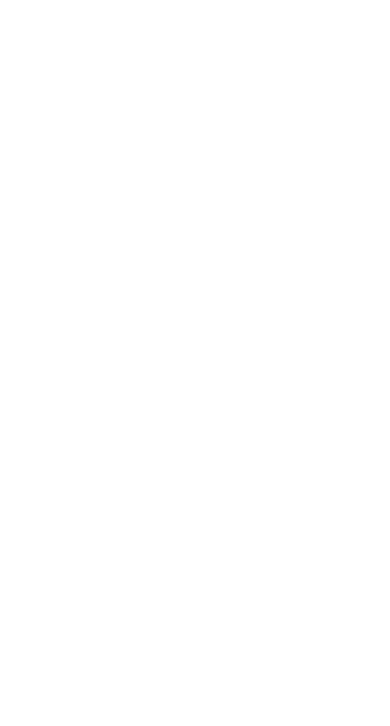
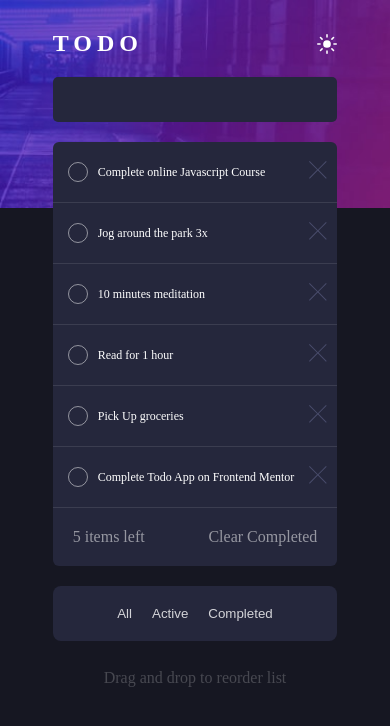
Before and after one commit to Babs-unique/Todo-App-HexSoftwares-, a plain HTML site: page index.html in a window 390 px wide. Drawn offline with Linux system fonts and the light colour scheme.

Commit message:
Code writing
Wrote the code needed for the html and also the mobile css view moving on to the remaining screen size and also the js

```diff
--- a/index.html
+++ b/index.html
@@ -7,7 +7,83 @@
     <link rel="stylesheet" href="style.css">
 </head>
 <body>
-
+        <div class="container">
+            <div class="todo_title">
+                <h2>TODO</h2>
+                <img src="./images/icon-sun.svg" alt="Light Mode Toggle">
+            </div>
+            <div class="todo_list">
+                <div class="todo">
+                    <input type="text" placeholder="">
+                </div>
+                <div class="todo_list_items">
+                    <div class="list_items">
+                        <div class="chh">
+                        <input type="checkbox" name="" id="">
+                    <span>Complete online Javascript Course</span>
+                    </div>
+                    <div class="cr">
+                        <img src="./images/icon-cross.svg" alt="Cancel todo">
+                    </div>
+                    </div>
+                    <div class="list_items">
+                        <div class="chh">
+                        <input type="checkbox" name="" id="">
+                <span>Jog around the park 3x</span>
+                        </div>
+                        <div>
+                <img src="./images/icon-cross.svg" alt="Cancel todo">
+                </div>
+                    </div>
+                    <div class="list_items">
+                        <div class="chh">
+                        <input type="checkbox" name="" id="">
+                <span>10 minutes meditation</span>
+                </div>
+                <div>
+                <img src="./images/icon-cross.svg" alt="Cancel todo">
+                </div>
+                    </div>
+                    <div class="list_items">
+                        <div class="chh">
+                            <input type="checkbox" name="" id="">
+                <span>Read for 1 hour</span>
+                </div>
+                <div>
+                <img src="./images/icon-cross.svg" alt="Cancel todo">
+                </div>
+                    </div>
+                    <div class="list_items">
+                        <div class="chh">
+                        <input type="checkbox" name="" id="">
+                    <span>Pick Up groceries </span>
+                    </div>
+                    <div>
+                    <img src="./images/icon-cross.svg" alt="Cancel todo">
+                    </div>
+                    </div>
+                    <div class="list_items">
+                        <div class="chh">
+                        <input type="checkbox" name="" id="">
+                    <span>Complete Todo  App on Frontend Mentor</span>
+                    </div>
+                    <div>
+                        <img src="./images/icon-cross.svg" alt="Cancel todo">
+                        </div>
+                    </div>
+                    <div class="items">
+                        <p>5 items left</p>
+                        <span>Clear Completed</span>
+                    </div>
+                </div>
+                    <div class="todo_filter">
+                        <button>All</button>
+                        <button>Active</button>
+                        <button>Completed</button>
+                    </div>
+                    <p class="drag_drop">Drag and drop to reorder list </p>
+            </div>
+        </div>
 
 
 
--- a/style.css
+++ b/style.css
@@ -0,0 +1,124 @@
+*{
+    margin: 0;
+    padding: 0;
+    box-sizing: border-box;
+}
+body{
+    display: flex;
+    flex-direction: column;
+    align-items: center;
+    height: 100vh;
+    background: url("./images/bg-mobile-dark.jpg");
+    background-repeat: no-repeat;
+    background-color: hsl(235, 21%, 11%);
+    color: white;
+    background-size: contain;
+}
+.container{
+    display: flex;
+    flex-direction: column;
+    justify-content: space-between;
+    padding: 30px 10px 0px 10px;
+    gap: 20px;
+}
+.todo_title{
+    display: flex;
+    justify-content: space-between;
+    align-items: center;
+}
+.todo_title img{
+    width: 20px;
+    height: 20px;
+}
+.todo_title h2{
+    letter-spacing: 5px;
+}
+.todo_list{
+    display: flex;
+    flex-direction: column;
+    gap: 20px;
+}
+.todo{
+    width: 100%;
+}
+.todo input{
+    width: 100%;
+    background-color: hsl(235, 24%, 19%);
+    border: none;
+    padding: 15px;
+    border-radius: 5px;
+}
+.todo input::placeholder{
+
+}
+.todo_list_items{
+    display: flex;
+    flex-direction: column;
+    background-color: hsl(235, 24%, 19%);
+    border-radius: 6px;
+    width: 100%;
+}
+.todo_list_items div:last-child{
+    border-bottom: none;
+}
+.todo_list_items div input{
+    width: 20px;
+    height: 20px;
+    appearance: none;
+    border: 1px solid white;
+    opacity: .5;
+    border-radius: 50%;
+    outline: none;
+    cursor: pointer;
+}
+.list_items{
+    display: flex;
+    justify-content: space-between;
+    align-items: center;
+    gap: 10px;
+    border-bottom: 1px solid rgba(255, 255, 255, 0.103);
+    padding: 0 10px 0 10px;
+}
+.list_items span{
+    font-size: 12px;
+}
+.chh{
+    height: 10%;
+    display: flex;
+    gap: 10px;
+    padding: 20px 5px 20px 5px;
+    align-items: center;
+}
+
+.todo_list_items div input:checked{
+    background:linear-gradient( 120deg, hsl(192, 100%, 67%),hsl(280, 87%, 65%));
+}
+.todo_filter{
+    background-color: hsl(235, 24%, 19%);
+}
+.items{
+    display: flex;
+    justify-content: space-between;
+    padding: 20px;
+    color: hsla(0, 0%, 100%, 0.521);
+}
+.todo_filter{
+    align-items: center;
+    display: flex;
+    justify-content: center;
+    gap: 20px;
+    padding: 20px;
+    border-radius: 8px;
+}
+.todo_filter button{
+    border: none;
+    background-color: transparent;
+    color: white;
+    opacity: .8;
+}
+.drag_drop{
+    text-align: center;
+    margin-top: .5rem;
+    color: hsla(0, 0%, 100%, 0.418);
+    opacity: .5;
+}
```
